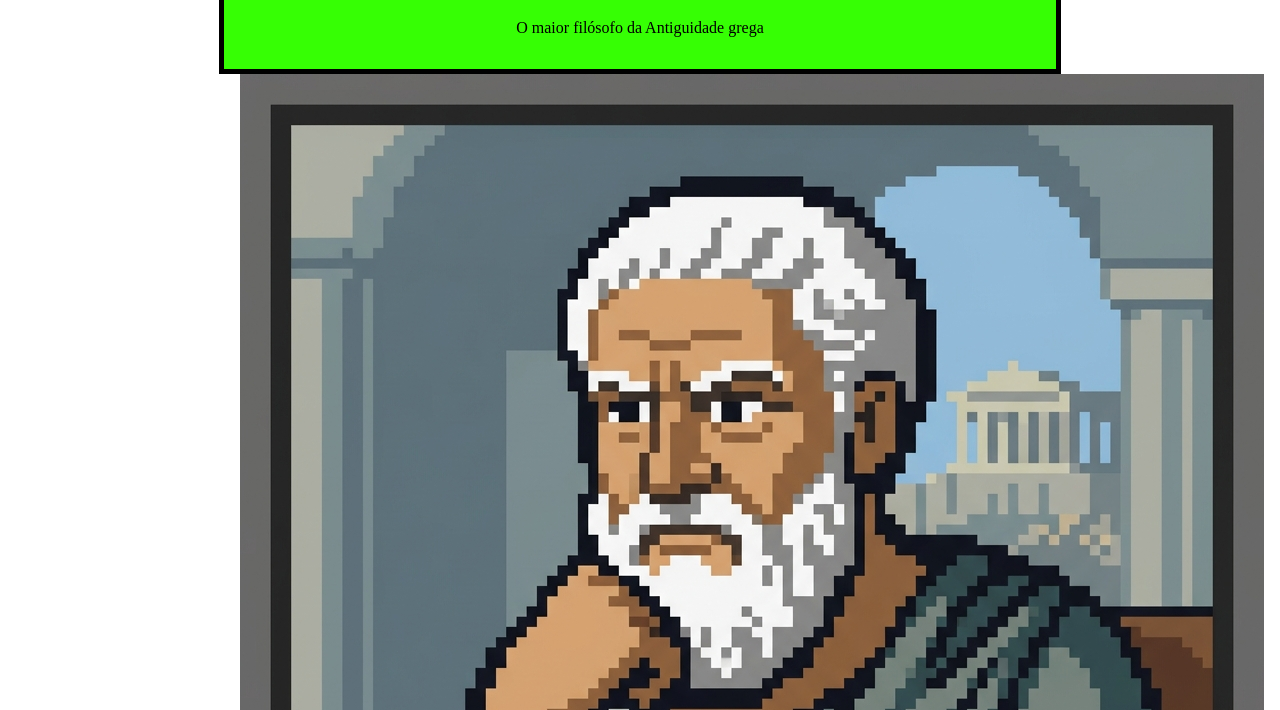
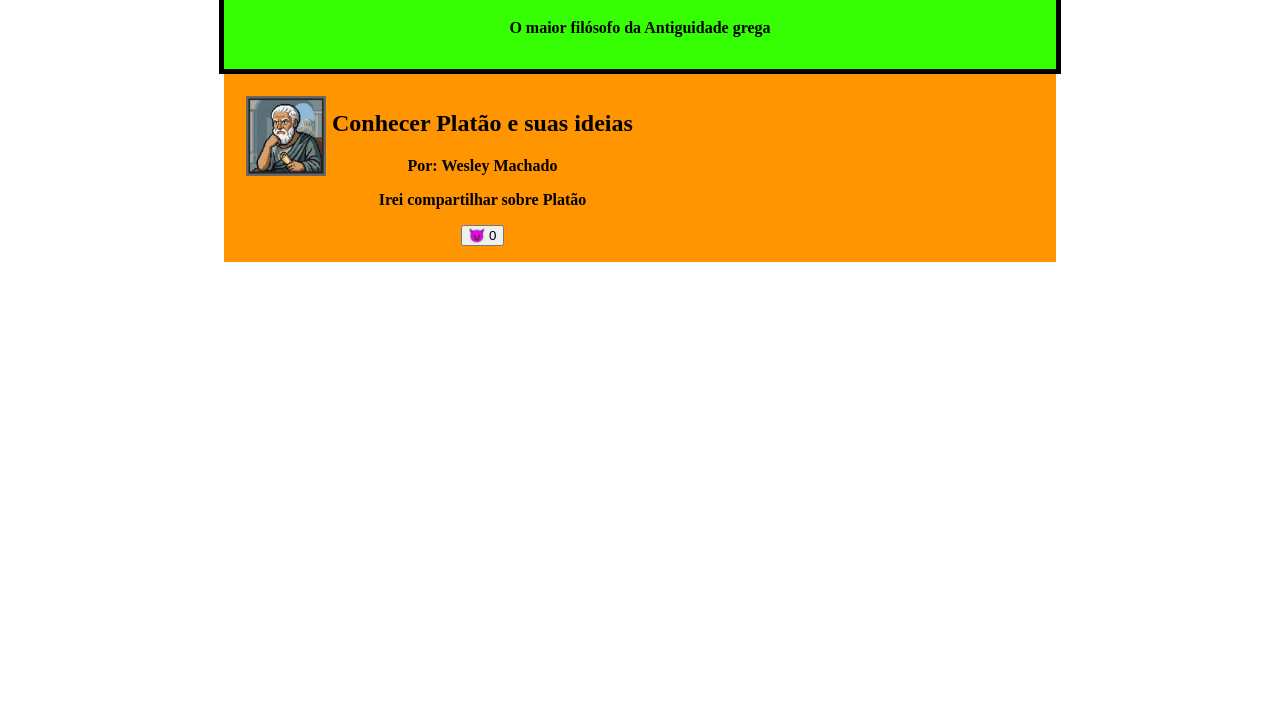
Before and after one commit to NxAxHxBxRxO2-0/Plat-o, a plain HTML site: page index.html in a window 1280 px wide. Shown: the part 90-800 px from the top of the page. Drawn offline with Linux system fonts and the light colour scheme.

Commit message:
Classes e divisoes

```diff
--- a/index.html
+++ b/index.html
@@ -23,6 +23,21 @@
             text-align: center;
             max-width: 800px;
             margin: 0 auto;
+            padding: 16px;
+            display: flex;
+        }
+        img{
+          width: 80px;
+          height: 80px;
+          border: 6px solid;
+          color: #ff9500;
+          .artigo-autor{
+              font-weight: bold;
+          }
+
+        }
+        p{
+            font-weight: bold;
         }
     </style>
 </head>
@@ -34,10 +49,25 @@
 
     <main>
     <img src="Platão.png" alt="Ilustração em arte pixelada (pixel art) de um filósofo grego antigo, remetendo a Platão. Um homem idoso com pele bronzeada, cabelos e barba longa brancos, e uma expressão pensativa. Ele está apoiando o queixo na mão direita e segura um pergaminho enrolado com a mão esquerda. Veste uma túnica cinza-esverdeada. Ao fundo, há uma estrutura arquitetônica clássica com colunas e, ao longe, o que parece ser o Partenon sob um céu azul claro.">
+    <div>
+        <h2>Conhecer Platão e suas ideias</h2>
+        <p class="artigo-autor"> Por: Wesley Machado</p>
+        <p>Irei compartilhar sobre Platão</p>
+        <button>😈 <span>0</span></button>
+    </div>
 
-    <h2>Conhecer Platão e suas ideias</h2>
-    <p>Por Wesley Machado</p>
-    <
     </main>
-</body>
+  <body>
+    <script>
+        const botao = document.querySelector("button");
+        botao.addEventListener("click", botaoClicado);
+       function botaoClicado() {
+    console.log("fui clicado");
+    let texto = botao.querySelector("span");
+    texto.textContent++;
+}
+
+
+
+    </script>
 </html>
```
